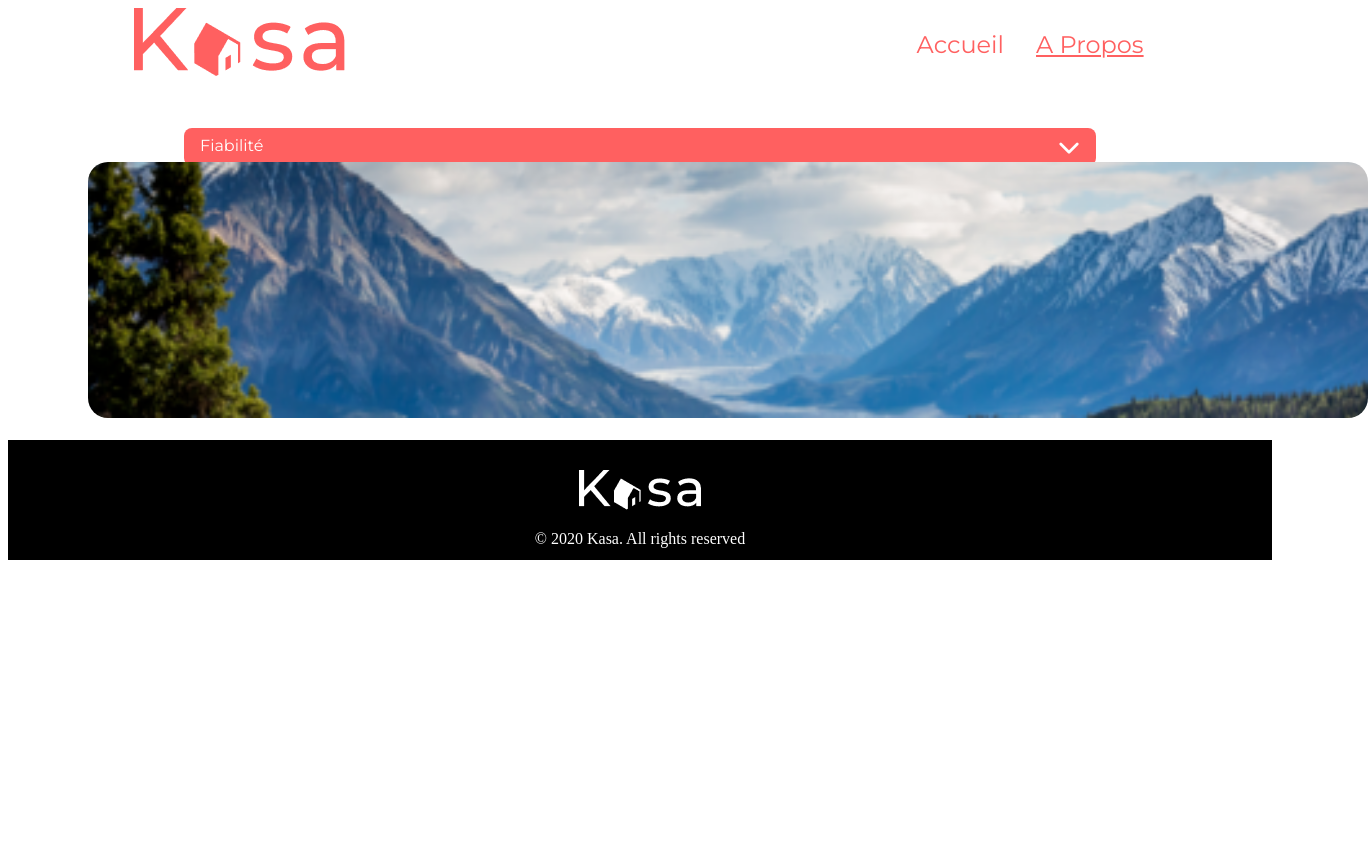
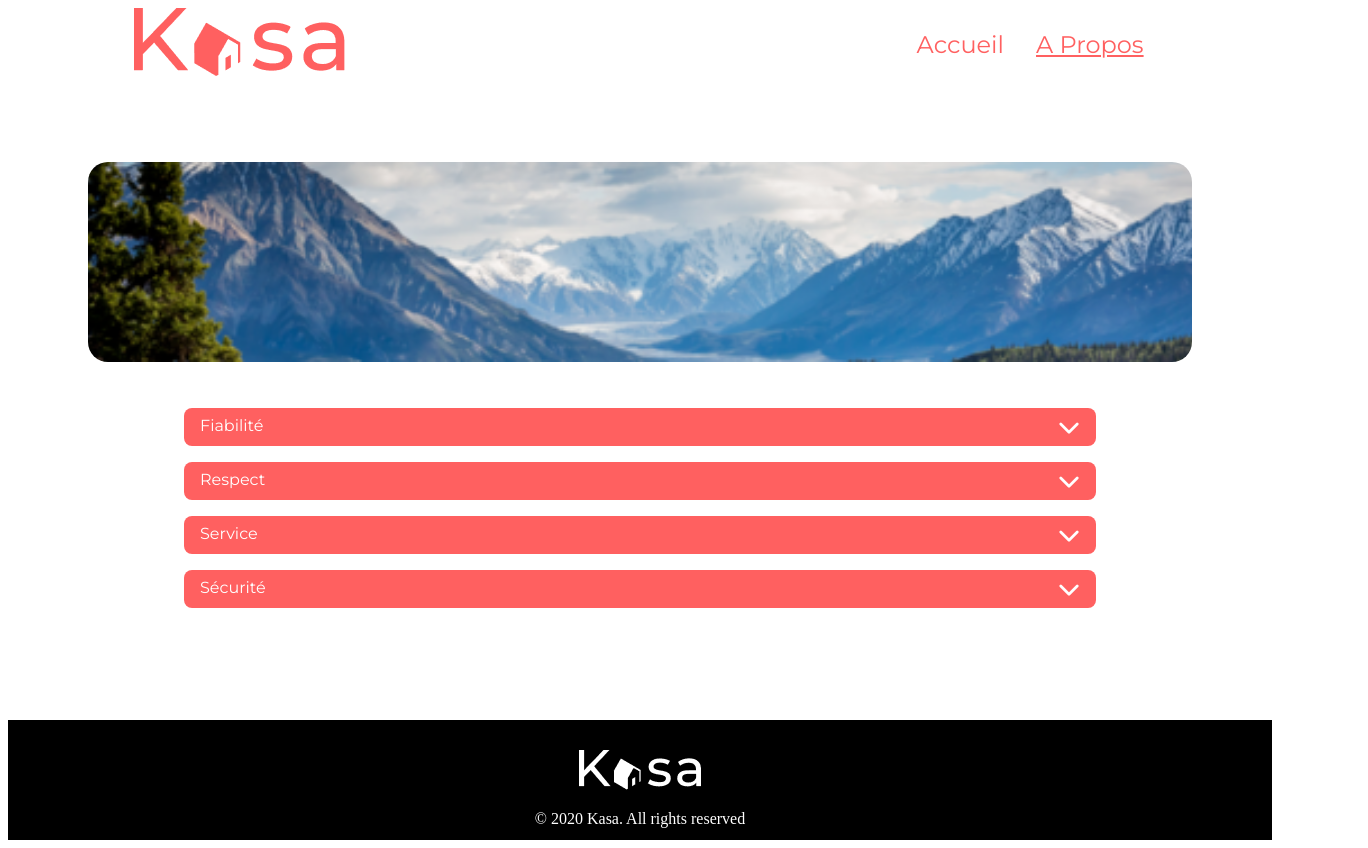
Before and after one commit to Fannydev974/P7-Kasa, a React (Vite) app: page /About in a window 1280 px wide. Shown: the whole page, 1368 px wide, since content can reach past the window. Before the commit the page ends 800 px from the top, so only its background shows below. Built offline with nearby package versions, Linux system fonts and the light colour scheme.

Commit message:
refection de banner, homePage et About

```diff
--- a/src/Layout/Banner/banner.jsx
+++ b/src/Layout/Banner/banner.jsx
@@ -6,9 +6,8 @@ const Banner = ({ image, title }) => {
 
     return (
         <div className="banner">
-            <img src='src/assets/banner.png' />
-            <h2>{title}Chez vous, partout et ailleurs</h2>
             <img src={image} />
+            <h2>{title}</h2>
         </div>
     );
 };
--- a/src/Layout/Banner/banner.scss
+++ b/src/Layout/Banner/banner.scss
@@ -35,6 +35,7 @@ h2 {
     font-size: xxx-large;
     font-weight: 500;
     color: $color-tertiary;
+    width: 90%;
 }
 
 
--- a/src/Layout/ImageBanner/imageBanner.jsx
+++ b/src/Layout/ImageBanner/imageBanner.jsx
@@ -1,7 +1,7 @@
 import React from 'react'
 import './imageBanner.scss';
 import Banner from '../../Layout/Banner/banner';
-import imageBanner from '../../Layout/ImageBanner/imageBanner';
+
 
 const imageBanner = () => {
 
--- a/src/Pages/About/about.jsx
+++ b/src/Pages/About/about.jsx
@@ -1,12 +1,12 @@
 import React from 'react';
-import './About.scss';
+import './about.scss';
 import { Collapse } from '../../Components/Collapse/collapse';
 import Banner from "../../Layout/Banner/banner";
-
+import aboutImage from '../../assets/aboutbannerDesktop-mobile.png';
 
 
 const About = () => {
-    const aboutImage = 'src/assets/aboutbannerDesktop-mobile.png';
+    //const aboutImage = 'src/assets/aboutbannerDesktop-mobile.png';
 
     return (
         <>
--- a/src/Pages/About/about.scss
+++ b/src/Pages/About/about.scss
@@ -1,15 +1,21 @@
 .about__container {
     padding-inline: 6rem;
     margin-bottom: 5rem;
+    padding-top: 40px;
 }
 
 .about__img {
     width: 100%;
-    position: absolute;
+
+    & img {
+        width: 100%;
+        height: 200px;
+        object-fit: cover;
+    }
 }
 
 .about__img :last-child {
-    height: 16rem;
+    height: 5rem;
 }
 
 /* Mobile */
--- a/src/Pages/HomePage/homePage.jsx
+++ b/src/Pages/HomePage/homePage.jsx
@@ -5,9 +5,12 @@ import Banner from '../../Layout/Banner/banner';
 
 
 function HomePage() {
+    const bannerImage = 'src/assets/banner.png';
+    const bannerTitle = 'Chez vous, partout et ailleurs';
+
     return (
         <div className='home'>
-            <Banner />
+            <Banner image={bannerImage} title={bannerTitle} />
             <Gallery />
         </div>
     );
```
